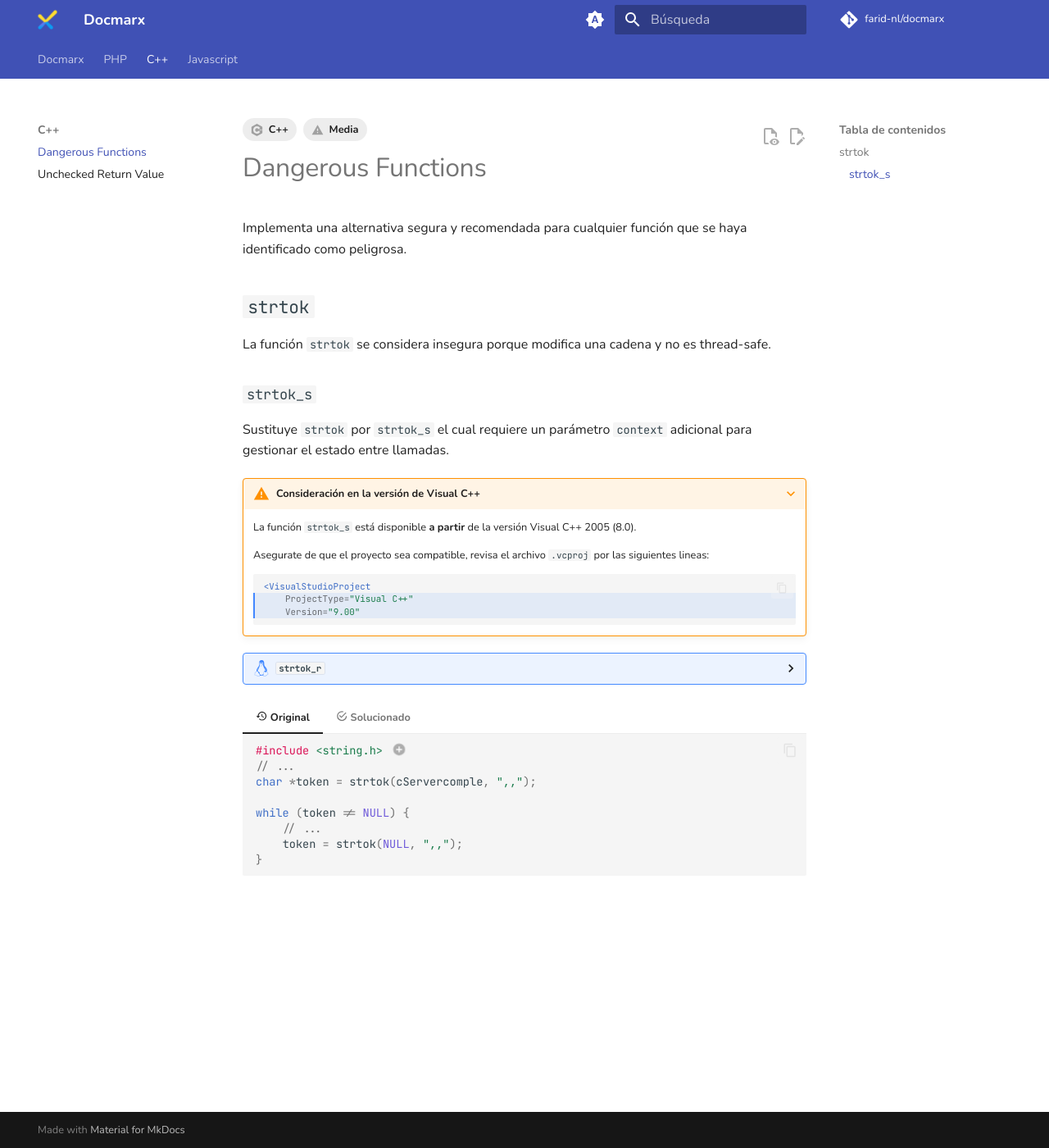
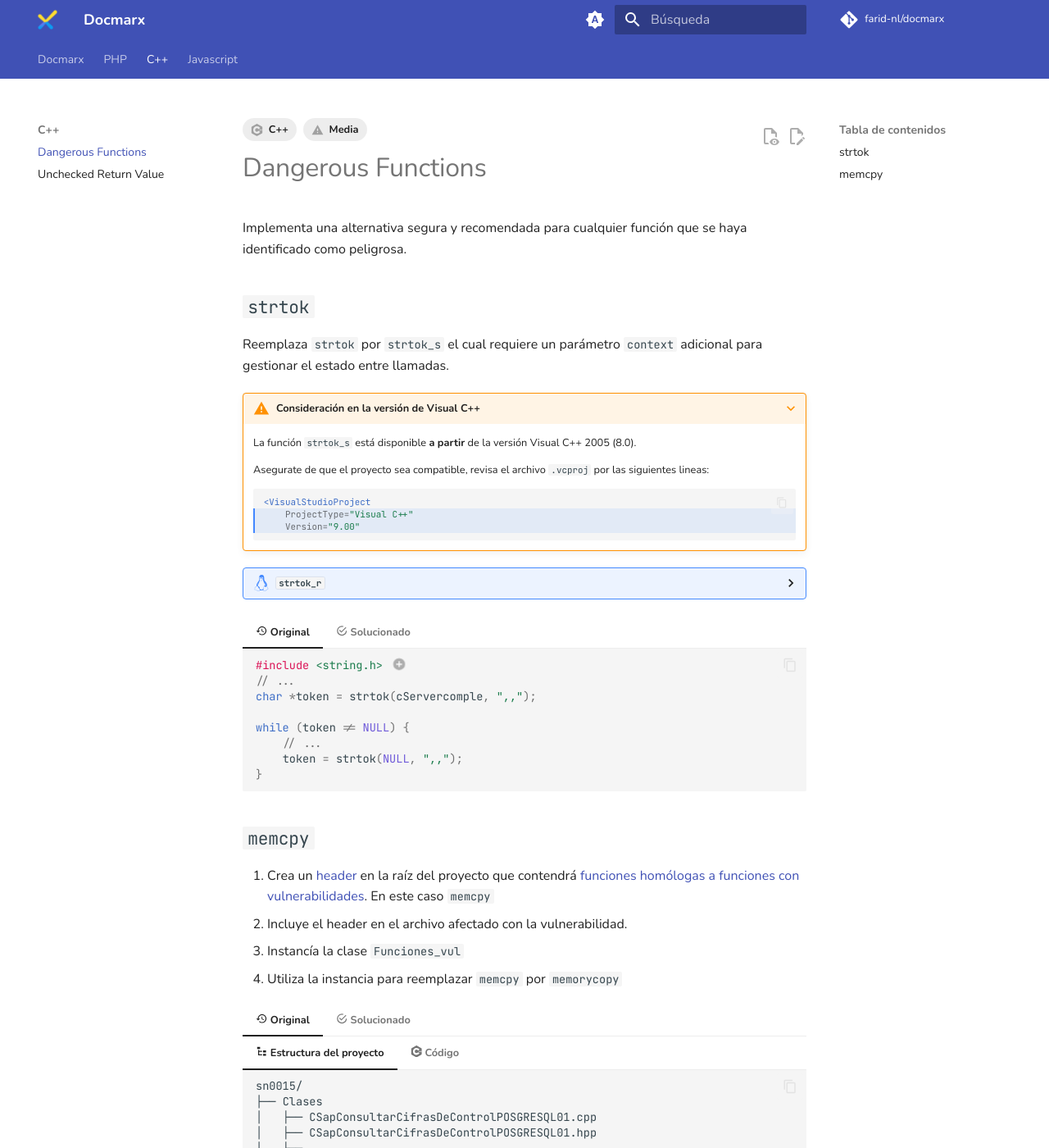
Before and after one commit to Farid-NL/docmarx, an MkDocs documentation site: the page built from docs/cpp/dangerous-functions.md, in a window 1280 px wide and 1400 px high. Shown: the whole window at 82% size. Built offline with MkDocs 1.6.1 and Material for MkDocs 9.7.7, drawn with Linux system fonts in a browser that asks for light colours; comment, search, counter and statistics services are not loaded; some of the changed text lies outside the part shown.

Commit message:
feat: Añade 'memcpy' a 'Dangerous Functions' de cpp

````diff
--- a/docs/cpp/dangerous-functions.md
+++ b/docs/cpp/dangerous-functions.md
@@ -8,11 +8,7 @@
 
 ## `strtok`
 
-La función `strtok` se considera insegura porque modifica una cadena y no es thread-safe.
-
-### `strtok_s`
-
-Sustituye `strtok` por `strtok_s` el cual requiere un parámetro `context` adicional para gestionar el estado entre
+Reemplaza `strtok` por `strtok_s` el cual requiere un parámetro `context` adicional para gestionar el estado entre
 llamadas.
 
 ???+ warning "Consideración en la versión de Visual C++"
@@ -63,3 +59,80 @@
     ```
 
     1. Incluye esta cabecera si es que no está ya incluida en el proyecto.
+
+## `memcpy`
+
+1. Crea un [header](../assets/code/Funciones_vul.h){:download="Funciones_vul.h" title="Descargar header"} en la raíz del
+   proyecto que contendrá [funciones homólogas a funciones con vulnerabilidades]. En este caso `memcpy`
+2. Incluye el header en el archivo afectado con la vulnerabilidad.
+3. Instancía la clase `Funciones_vul`
+4. Utiliza la instancia para reemplazar `memcpy` por `memorycopy`
+
+[funciones homólogas a funciones con vulnerabilidades]: header-de-remediaciones.md
+
+=== ":material-history: Original"
+
+    === ":material-file-tree: Estructura del proyecto"
+
+        ```
+        sn0015/
+        ├── Clases
+        │   ├── CSapConsultarCifrasDeControlPOSGRESQL01.cpp
+        │   ├── CSapConsultarCifrasDeControlPOSGRESQL01.hpp
+        │   ├── ...
+        ├── DlgCompararCifrasQuincena.cpp
+        ├── DlgCompararCifrasQuincena.h
+        ├── ggn.lib
+        ├── ModuloPrincipal.cpp
+        └── ...
+        ```
+
+    === ":simple-cplusplus: Código"
+
+        ```cpp
+        #define MAIN
+        //...
+
+        int SN0015( char *cInput1, char *cInput2 )
+        {
+            //...
+            memcpy( &parametroEntrada1, cInput1, sizeof( EstructurasElp ) );
+            memcpy( &parametroEntrada2, cInput2, sizeof( EstructurasElp ) );
+            //...
+        }
+        ```
+
+=== ":material-checkbox-marked-circle-outline: Solucionado"
+
+    === ":material-file-tree: Estructura del proyecto"
+
+        ```diff
+         sn0015/
+         ├── Clases
+         │   ├── CSapConsultarCifrasDeControlPOSGRESQL01.cpp
+         │   ├── CSapConsultarCifrasDeControlPOSGRESQL01.hpp
+         │   ├── ...
+         ├── DlgCompararCifrasQuincena.cpp
+         ├── DlgCompararCifrasQuincena.h
+        +├── Funciones_vul.h
+         ├── ggn.lib
+         ├── ModuloPrincipal.cpp
+         └── ...
+        ```
+
+    === ":simple-cplusplus: Código"
+
+        ```cpp hl_lines="2 7 9-10"
+        #define MAIN
+        #include "Funciones_vul.h"
+        //...
+
+        int SN0015( char *cInput1, char *cInput2 )
+        {
+            Funciones_vul vul;
+            //...
+            vul.memorycopy( &parametroEntrada1, cInput1, sizeof( EstructurasElp ) );
+            vul.memorycopy( &parametroEntrada2, cInput2, sizeof( EstructurasElp ) );
+            //...
+        }
+        ```
````
Also changed, not shown: docs/cpp/header-de-remediaciones.md (added, +174 -0 lines), 1 other file.
